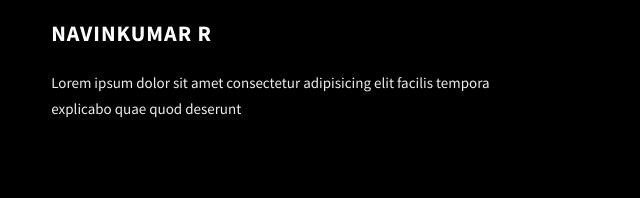
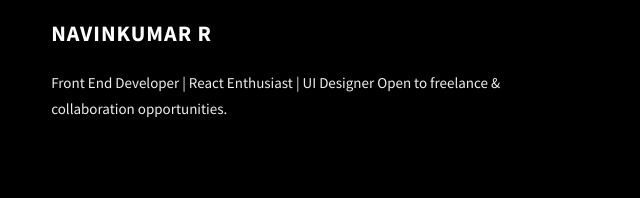
Before and after one commit to Navinkumar067/Personal-Portfolio, a plain HTML site: page index.html in a window 1280 px wide. Shown: the part 4741-4939 px from the top of the page, 0-640 px from the left. Drawn offline with Linux system fonts and the light colour scheme.

Commit message:
Update index.html

```diff
--- a/index.html
+++ b/index.html
@@ -393,8 +393,8 @@
           <div class="main-footer__row main-footer__row-2">
             <h4 class="heading heading-sm text-lt">Navinkumar R</h4>
             <p class="main-footer__short-desc">
-              Lorem ipsum dolor sit amet consectetur adipisicing elit facilis
-              tempora explicabo quae quod deserunt
+              Front End Developer | React Enthusiast | UI Designer
+Open to freelance & collaboration opportunities.
             </p>
           </div>
         </div>
```
